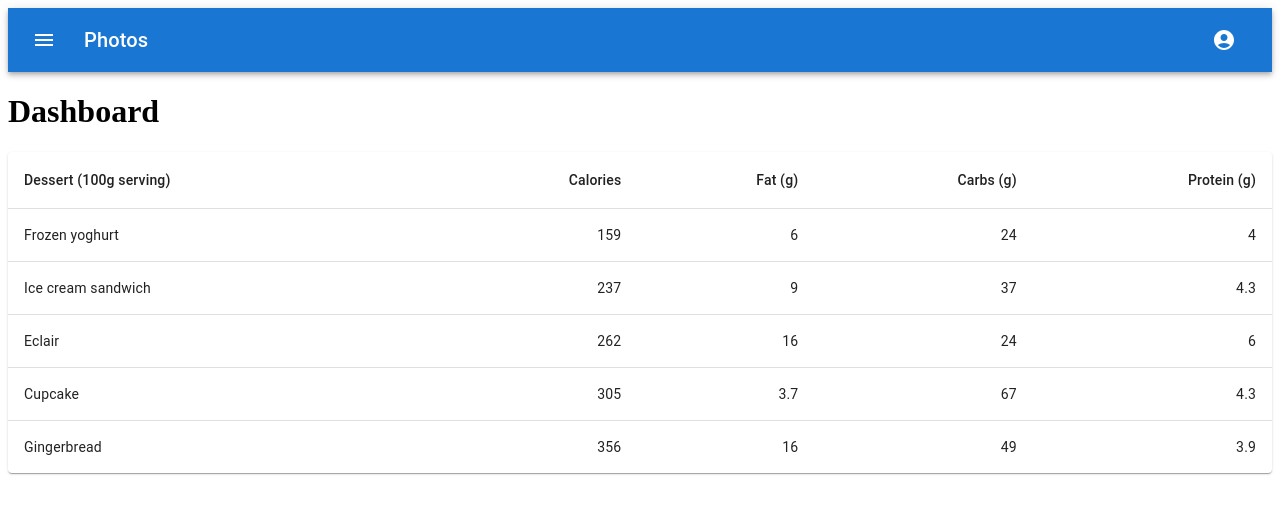
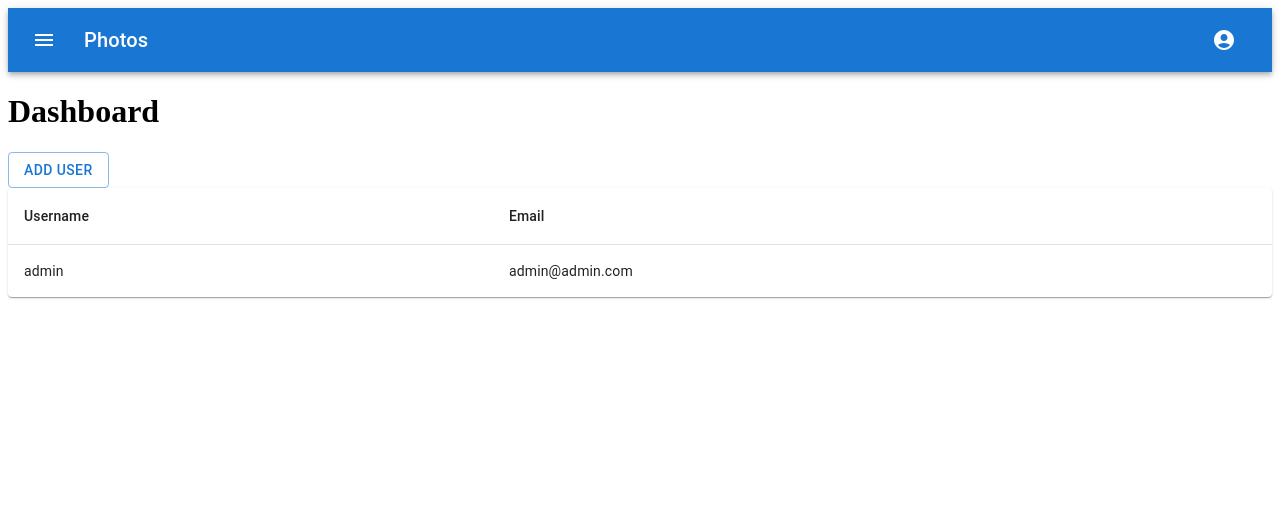
Before and after one commit to kalubii/auth-react-material, a React (Vite) app: page /dashboard in a window 1280 px wide. Shown: the top 514 px of the page. Built offline with nearby package versions, Linux system fonts and the light colour scheme.

Commit message:
With done R

```diff
--- /dev/null
+++ b/src/components/AddUser.jsx
@@ -0,0 +1,140 @@
+import CloseIcon from '@mui/icons-material/Close'
+import { Box, TextField } from '@mui/material'
+import AppBar from '@mui/material/AppBar'
+import Button from '@mui/material/Button'
+import Dialog from '@mui/material/Dialog'
+import IconButton from '@mui/material/IconButton'
+import Slide from '@mui/material/Slide'
+import Toolbar from '@mui/material/Toolbar'
+import Typography from '@mui/material/Typography'
+import * as React from 'react'
+import { useAuth } from '../providers/AuthProvider'
+
+const Transition = React.forwardRef(function Transition(props, ref) {
+  return <Slide direction="up" ref={ref} {...props} />
+})
+
+export default function AddUser() {
+  const { addUser } = useAuth()
+
+  const [open, setOpen] = React.useState(false)
+
+  const handleClickOpen = () => {
+    setOpen(true)
+  }
+
+  const handleClose = () => {
+    setOpen(false)
+  }
+
+  const [state, setState] = React.useState({
+    username: "",
+    email: "",
+    password: ""
+  })
+
+  const handleSubmit = (e) => {
+    e.preventDefault()
+
+    addUser({
+      username: state.username,
+      email: state.email,
+      password: state.password
+    })
+
+    handleClose()
+  }
+
+  const handleUserNameChange = () => {
+    setState({ ...state, username: event.target.value })
+  }
+
+  const handleEmailChange = (event) => {
+    setState({ ...state, email: event.target.value })
+  }
+
+  const handlePasswordChange = (event) => {
+    setState({ ...state, password: event.target.value })
+  }
+
+  return (
+    <React.Fragment>
+      <Button variant="outlined" onClick={handleClickOpen}>
+        Add user
+      </Button>
+      <Dialog
+        fullScreen
+        open={open}
+        onClose={handleClose}
+        TransitionComponent={Transition}>
+        <AppBar sx={{ position: 'relative' }}>
+          <Toolbar>
+            <IconButton
+              edge="start"
+              color="inherit"
+              onClick={handleClose}
+              aria-label="close">
+              <CloseIcon />
+            </IconButton>
+            <Typography sx={{ ml: 2, flex: 1 }} variant="h6" component="div">
+              New user
+            </Typography>
+            <Button autoFocus color="inherit" onClick={handleClose}>
+              save
+            </Button>
+          </Toolbar>
+        </AppBar>
+        <Box
+          component="form"
+          onSubmit={handleSubmit}
+          noValidate
+          sx={{ mt: 1, mx: 25 }}>
+          <TextField
+            margin="normal"
+            required
+            id="username"
+            label="Username"
+            fullWidth
+            name="username"
+            autoComplete="username"
+            autoFocus
+            value={state.username}
+            onChange={handleUserNameChange}
+          />
+          <TextField
+            margin="normal"
+            required
+            id="email"
+            label="Email address"
+            fullWidth
+            name="email"
+            autoComplete="email"
+            autoFocus
+            value={state.email}
+            onChange={handleEmailChange}
+          />
+          <TextField
+            margin="normal"
+            required
+            name="password"
+            label="Password"
+            fullWidth
+            type="password"
+            id="password"
+            autoComplete="current-password"
+            value={state.password}
+            onChange={handlePasswordChange}
+          />
+
+          <Button
+            type="submit"
+            fullWidth
+            variant="contained"
+            sx={{ mt: 3, mb: 2 }}>
+            Save
+          </Button>
+        </Box>
+      </Dialog>
+    </React.Fragment>
+  )
+}
--- a/src/components/UsersList.jsx
+++ b/src/components/UsersList.jsx
@@ -6,6 +6,8 @@ import TableContainer from '@mui/material/TableContainer'
 import TableHead from '@mui/material/TableHead'
 import TableRow from '@mui/material/TableRow'
 import * as React from 'react'
+import { useAuth } from '../providers/AuthProvider'
+import AddUser from './AddUser'
 
 function createData(name, calories, fat, carbs, protein) {
   return { name, calories, fat, carbs, protein }
@@ -20,34 +22,44 @@ const rows = [
 ]
 
 export default function UsersList() {
+  const { users } = useAuth()
+
+  React.useEffect(() => {
+    console.log(users.length)
+
+    return () => {
+
+    }
+  }, [users])
+
+
   return (
+    <>
+      <AddUser />
       <TableContainer component={Paper}>
         <Table sx={{ minWidth: 650 }} aria-label="simple table">
           <TableHead>
             <TableRow>
-            <TableCell>Dessert (100g serving)</TableCell>
-            <TableCell align="right">Calories</TableCell>
-            <TableCell align="right">Fat&nbsp;(g)</TableCell>
-            <TableCell align="right">Carbs&nbsp;(g)</TableCell>
-            <TableCell align="right">Protein&nbsp;(g)</TableCell>
+              <TableCell>Username</TableCell>
+              <TableCell>Email</TableCell>
             </TableRow>
           </TableHead>
           <TableBody>
-          {rows.map((row) => (
+            {users.map((user, key) => (
               <TableRow
-              key={row.name}
+                key={key}
                 sx={{ '&:last-child td, &:last-child th': { border: 0 } }}>
                 <TableCell component="th" scope="row">
-                {row.name}
+                  {user.username}
                 </TableCell>
-              <TableCell align="right">{row.calories}</TableCell>
-              <TableCell align="right">{row.fat}</TableCell>
-              <TableCell align="right">{row.carbs}</TableCell>
-              <TableCell align="right">{row.protein}</TableCell>
+                <TableCell component="th" scope="row">
+                  {user.email}
+                </TableCell>
               </TableRow>
             ))}
           </TableBody>
         </Table>
       </TableContainer>
+    </>
   )
 }
--- a/src/pages/LoginPage.jsx
+++ b/src/pages/LoginPage.jsx
@@ -42,7 +42,6 @@ const LoginPage = () => {
       }, 1500) //  5000 millisecondes =  5 secondes
     } else {
       setMessage('Incorrect username or password')
-      console.error('Email ou mot de passe incorrect')
     }
   }
 
--- a/src/providers/AuthProvider.jsx
+++ b/src/providers/AuthProvider.jsx
@@ -15,12 +15,11 @@ const AuthContext = createContext({
 
 export const useAuth = () => {
   const authContext = useContext(AuthContext)
-  const [users, setUsers] = useState(data)
-  const [user, setUser] = useState(authContext.currentUser)
-  const [isSignedIn, setIsSignedIn] = useState(authContext.isSignedIn)
+  let [users, setUsers] = useState(data)
+  let [user, setUser] = useState(authContext.currentUser)
+  let [isSignedIn, setIsSignedIn] = useState(authContext.isSignedIn)
 
   const login = ({ username, password }) => {
-    console.log(users)
     const user = users.find(
       (user) => user.username === username && user.password === password
     )
@@ -66,6 +65,7 @@ export const useAuth = () => {
 
   return {
     user,
+    users,
     login,
     logout,
     addUser,
```
Lines whose indentation alone changed are shown as unchanged.
